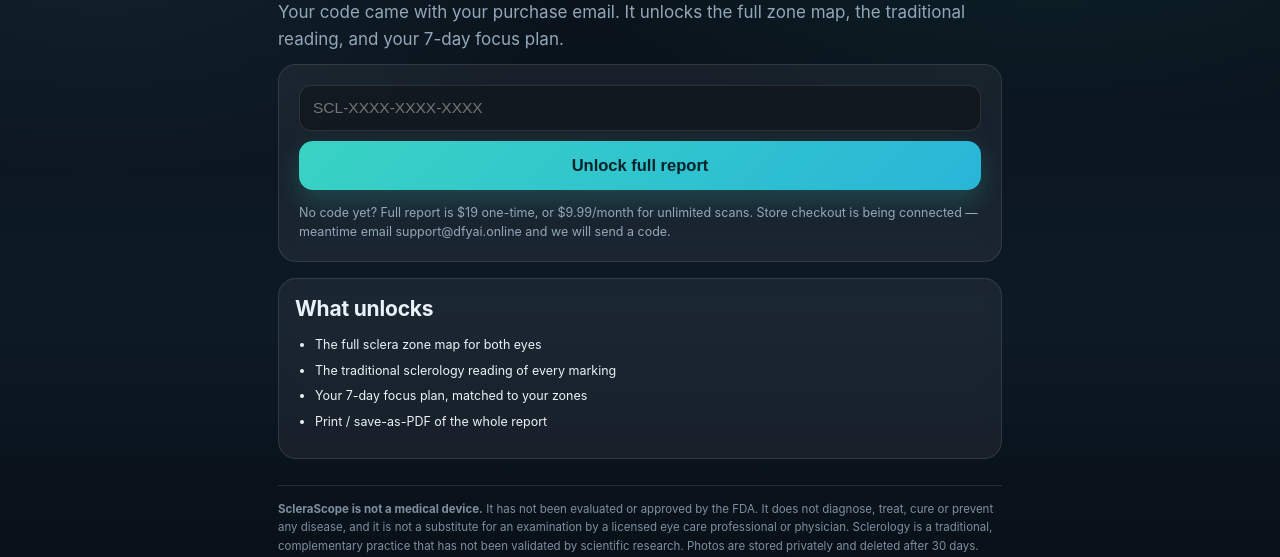
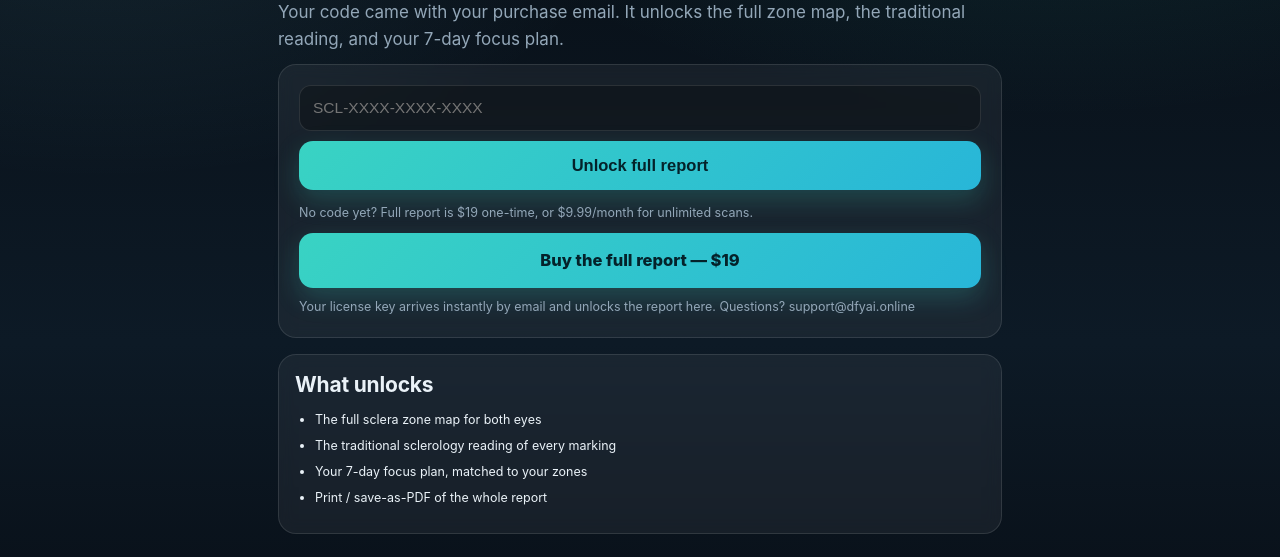
Before and after one commit to CristalLBC/sclerascope, a Flask app: page /redeem in a window 1280 px wide. Shown: the part 190-747 px from the top of the page. Run offline with Flask 3, Linux system fonts and the light colour scheme; some libraries are stand-ins or nearby versions.

Commit message:
Wire live Gumroad checkout: buy button on /redeem + report, license-key verification enabled

```diff
--- a/app.py
+++ b/app.py
@@ -43,7 +43,9 @@ DB_PATH = DATA / "sclerascope.db"
 WAIVER_VERSION = "2026-10-25"
 PRICE_FULL = os.environ.get("PRICE_FULL", "19")
 PRICE_MONTH = os.environ.get("PRICE_MONTH", "9.99")
-GUMROAD_PRODUCT_ID = os.environ.get("GUMROAD_PRODUCT_ID", "").strip()
+GUMROAD_PRODUCT_ID = (os.environ.get("GUMROAD_PRODUCT_ID", "").strip()
+                      or "c5yl87szJCAT-gHVEnBAxQ==")  # live Gumroad product (env overrides)
+BUY_URL = os.environ.get("BUY_URL", "https://cristalhustler.gumroad.com/l/sclerascope-full-report")
 SUPPORT_EMAIL = os.environ.get("SUPPORT_EMAIL", "support@dfyai.online")
 FREE_SCANS = int(os.environ.get("FREE_SCANS", "1"))
 
@@ -51,6 +53,14 @@ DATA.mkdir(exist_ok=True)
 SCANS_DIR.mkdir(parents=True, exist_ok=True)
 
 app = Flask(__name__)
+
+
+@app.context_processor
+def _inject_store():
+    """Make the Gumroad checkout link available to every template."""
+    return dict(buy_url=BUY_URL, price_full=PRICE_FULL, price_month=PRICE_MONTH,
+                support_email=SUPPORT_EMAIL)
+
 app.config["MAX_CONTENT_LENGTH"] = 24 * 1024 * 1024
 _secret_file = DATA / "secret_key"
 if not _secret_file.exists():
--- a/templates/redeem.html
+++ b/templates/redeem.html
@@ -17,8 +17,11 @@
   </form>
   <p class="tiny muted" style="margin:14px 0 0">
     No code yet? Full report is ${{ price }} one-time, or ${{ price_month }}/month for unlimited scans.
-    Store checkout is being connected — meantime email {{ support }} and we will send a code.
   </p>
+  <a class="btn" href="{{ buy_url }}" target="_blank" rel="noopener"
+     style="margin-top:10px;display:block;text-align:center">Buy the full report — ${{ price }}</a>
+  <p class="tiny muted" style="margin:10px 0 0">Your license key arrives instantly by email and
+    unlocks the report here. Questions? {{ support }}</p>
 </div>
 
 <div class="card tight">
--- a/templates/report.html
+++ b/templates/report.html
@@ -160,7 +160,8 @@
   <p style="margin-bottom:14px"><strong>${{ price }}</strong> one-time
     <span class="muted">· or ${{ price_month }}/mo for unlimited scans</span></p>
   <a class="btn" href="/redeem?scan_id={{ scan_id }}" style="max-width:340px;margin:0 auto">I have a code — unlock</a>
-  <p class="tiny muted" style="margin:12px 0 0">Buying: the checkout link appears here once the store is connected.
+  <p class="tiny muted" style="margin:12px 0 0">No code yet? <a href="{{ buy_url }}" target="_blank"
+    rel="noopener">Buy the full report for ${{ price }}</a> — the license key arrives by email.
     Questions? {{ support }}</p>
 </div>
 
```
